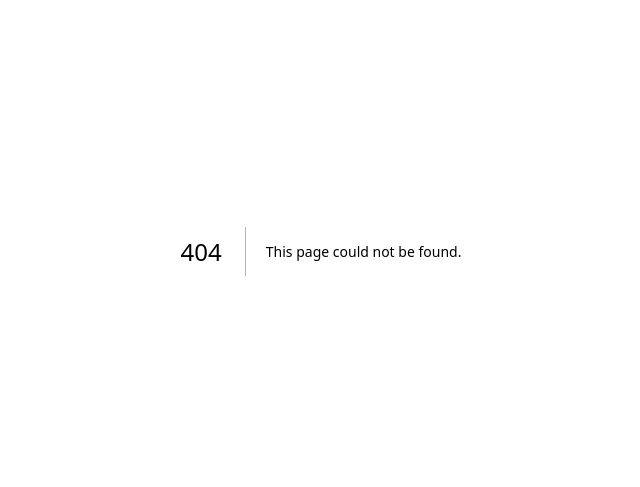
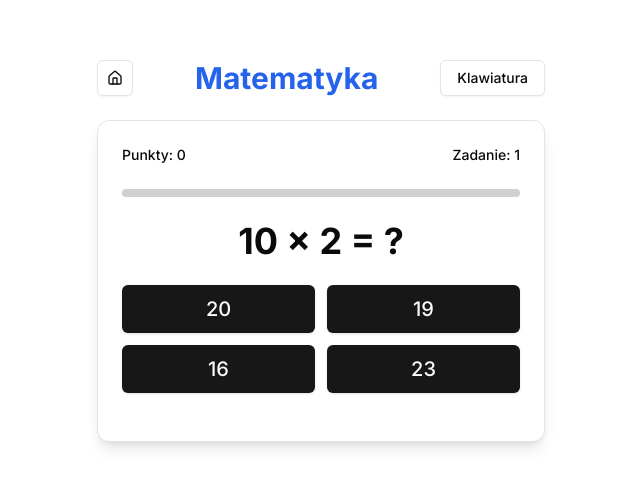
Before and after one commit to JolantaWro/first-class-edu, a Next.js app: page /math in a window 1280 px wide. Before the commit this address had no page. Shown: the part 149-636 px from the top of the page, without its empty margins (319-959 px from the left). Built offline with nearby package versions, Linux system fonts and the light colour scheme.

Commit message:
init math view

```diff
--- /dev/null
+++ b/app/math/page.tsx
@@ -0,0 +1,198 @@
+"use client"
+
+import type React from "react"
+
+import { useState, useEffect } from "react"
+import Link from "next/link"
+import { Button } from "@/components/ui/button"
+import { Card, CardContent, CardFooter } from "@/components/ui/card"
+import { Input } from "@/components/ui/input"
+import { Progress } from "@/components/ui/progress"
+import { Home, ArrowRight, Check, X } from "lucide-react"
+import { cn } from "@/lib/utils"
+
+type Problem = {
+  question: string
+  answer: number
+  options?: number[]
+}
+
+export default function MathPage() {
+  const [currentProblem, setCurrentProblem] = useState<Problem | null>(null)
+  const [userAnswer, setUserAnswer] = useState("")
+  const [isCorrect, setIsCorrect] = useState<boolean | null>(null)
+  const [score, setScore] = useState(0)
+  const [problemCount, setProblemCount] = useState(0)
+  const [showOptions, setShowOptions] = useState(true)
+
+  const generateProblem = () => {
+    const operations = ["+", "-", "×"]
+    const operation = operations[Math.floor(Math.random() * operations.length)]
+
+    let num1, num2, answer
+
+    switch (operation) {
+      case "+":
+        num1 = Math.floor(Math.random() * 20) + 1
+        num2 = Math.floor(Math.random() * 20) + 1
+        answer = num1 + num2
+        break
+      case "-":
+        num1 = Math.floor(Math.random() * 20) + 1
+        num2 = Math.floor(Math.random() * num1) + 1
+        answer = num1 - num2
+        break
+      case "×":
+        num1 = Math.floor(Math.random() * 10) + 1
+        num2 = Math.floor(Math.random() * 5) + 1
+        answer = num1 * num2
+        break
+      default:
+        num1 = 1
+        num2 = 1
+        answer = 2
+    }
+
+    // Generate options (including the correct answer)
+    const options = [answer]
+    while (options.length < 4) {
+      const option = answer + Math.floor(Math.random() * 10) - 5
+      if (option >= 0 && !options.includes(option)) {
+        options.push(option)
+      }
+    }
+
+    // Shuffle options
+    const shuffledOptions = options.sort(() => Math.random() - 0.5)
+
+    return {
+      question: `${num1} ${operation} ${num2} = ?`,
+      answer,
+      options: shuffledOptions,
+    }
+  }
+
+  const checkAnswer = (providedAnswer: string | number) => {
+    if (!currentProblem) return
+
+    const numAnswer = Number(providedAnswer)
+    const correct = numAnswer === currentProblem.answer
+
+    setIsCorrect(correct)
+    if (correct) {
+      setScore(score + 1)
+    }
+
+    setProblemCount(problemCount + 1)
+
+    // Show result for a moment before moving to next problem
+    setTimeout(() => {
+      setUserAnswer("")
+      setIsCorrect(null)
+      setCurrentProblem(generateProblem())
+    }, 1500)
+  }
+
+  const handleSubmit = (e: React.FormEvent) => {
+    e.preventDefault()
+    checkAnswer(userAnswer)
+  }
+
+  const handleOptionClick = (option: number) => {
+    setUserAnswer(option.toString())
+    checkAnswer(option)
+  }
+
+  const toggleInputMode = () => {
+    setShowOptions(!showOptions)
+  }
+
+  useEffect(() => {
+    setCurrentProblem(generateProblem())
+  }, [])
+
+  return (
+    <div className="container flex flex-col items-center justify-center min-h-screen py-8 space-y-6">
+      <div className="flex items-center justify-between w-full max-w-md">
+        <Link href="/">
+          <Button variant="outline" size="icon">
+            <Home className="w-4 h-4" />
+          </Button>
+        </Link>
+        <h1 className="text-3xl font-bold text-blue-600">Matematyka</h1>
+        <Button variant="outline" onClick={toggleInputMode}>
+          {showOptions ? "Klawiatura" : "Opcje"}
+        </Button>
+      </div>
+
+      <Card className="w-full max-w-md shadow-lg">
+        <CardContent className="pt-6">
+          <div className="flex flex-col items-center space-y-6">
+            <div className="flex items-center justify-between w-full">
+              <div className="text-sm font-medium">Punkty: {score}</div>
+              <div className="text-sm font-medium">Zadanie: {problemCount + 1}</div>
+            </div>
+
+            <Progress value={(score / (problemCount || 1)) * 100} className="w-full h-2" />
+
+            {currentProblem && (
+              <div className="flex flex-col items-center space-y-6 w-full">
+                <div className="text-4xl font-bold">{currentProblem.question}</div>
+
+                {isCorrect === null ? (
+                  showOptions ? (
+                    <div className="grid grid-cols-2 gap-3 w-full">
+                      {currentProblem.options?.map((option, index) => (
+                        <Button key={index} onClick={() => handleOptionClick(option)} className="text-xl py-6">
+                          {option}
+                        </Button>
+                      ))}
+                    </div>
+                  ) : (
+                    <form onSubmit={handleSubmit} className="w-full">
+                      <div className="flex space-x-2">
+                        <Input
+                          type="number"
+                          value={userAnswer}
+                          onChange={(e) => setUserAnswer(e.target.value)}
+                          className="text-xl text-center"
+                          placeholder="Wpisz odpowiedź"
+                          autoFocus
+                        />
+                        <Button type="submit">
+                          <ArrowRight className="w-4 h-4" />
+                        </Button>
+                      </div>
+                    </form>
+                  )
+                ) : (
+                  <div
+                    className={cn(
+                      "flex items-center justify-center w-24 h-24 rounded-full",
+                      isCorrect ? "bg-green-100" : "bg-red-100",
+                    )}
+                  >
+                    {isCorrect ? (
+                      <Check className="w-12 h-12 text-green-600" />
+                    ) : (
+                      <div className="flex flex-col items-center">
+                        <X className="w-12 h-12 text-red-600" />
+                        <div className="mt-2 text-lg font-medium">{currentProblem.answer}</div>
+                      </div>
+                    )}
+                  </div>
+                )}
+              </div>
+            )}
+          </div>
+        </CardContent>
+        <CardFooter className="flex justify-center pb-6">
+          <div className="text-sm text-center text-muted-foreground">
+            {isCorrect === true && "Świetnie! Dobra odpowiedź!"}
+            {isCorrect === false && "Spróbuj jeszcze raz!"}
+          </div>
+        </CardFooter>
+      </Card>
+    </div>
+  )
+}
--- a/app/page.tsx
+++ b/app/page.tsx
@@ -19,7 +19,7 @@ export default function HomePage() {
       <div className="container mx-auto px-6 -mt-16">
         <div className="grid grid-cols-1 md:grid-cols-2 gap-8 max-w-4xl mx-auto">
           {/* Math card */}
-          <Link href="/" className="group">
+          <Link href="/math" className="group">
             <div className="bg-white rounded-2xl shadow-lg hover:shadow-xl transition-all duration-300 overflow-hidden h-full transform group-hover:-translate-y-1">
               <div className="p-8 flex flex-col items-center">
                 <div className="w-24 h-24 rounded-full bg-gradient-to-br from-yellow-dark to-yellow flex items-center justify-center mb-6">
```
